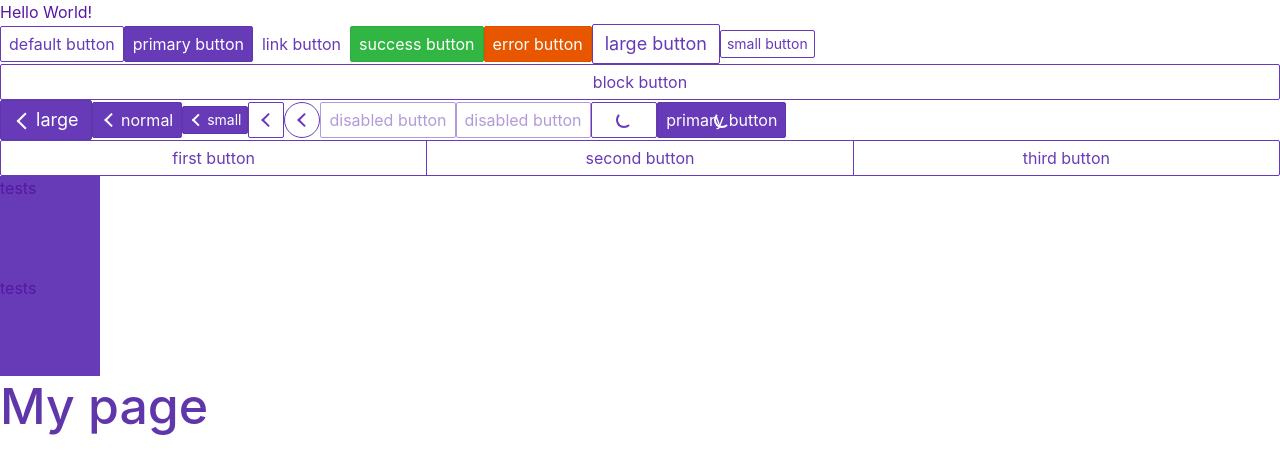
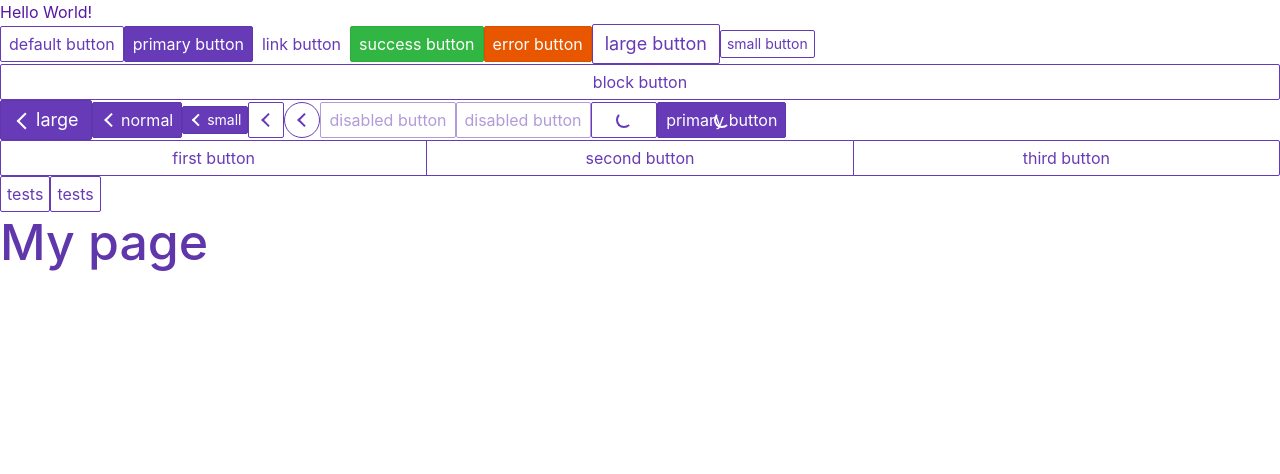
Before and after one commit to selahattintoprak/nextjs-styled-spectre-components, a Next.js app: page / in a window 1280 px wide. Shown: the top 474 px of the page. Built offline with nearby package versions, Linux system fonts and the light colour scheme.

Commit message:
added added button mixins

```diff
--- a/styled-spectre/Button.js
+++ b/styled-spectre/Button.js
@@ -1,7 +1,161 @@
 import styled from "styled-components";
+import theme2 from "./theme";
 
-export default styled.div`
-  width: 100px;
-  height: 100px;
-  background-color: ${props => props.theme.colors.primary};
+const Button = styled.button`
+  appearance: none;
+  background: ${({ theme }) => theme.colors.light};
+  border: ${({ theme }) => theme.sizes.borderWidth} solid ${({ theme }) => theme.colors.primary};
+  border-radius: ${({ theme }) => theme.sizes.borderRadius};
+  color: ${({ theme }) => theme.colors.primary};
+  cursor: pointer;
+  display: inline-block;
+  font-size: ${({ theme }) => theme.sizes.fonts.font};
+  height: ${({ theme }) => theme.sizes.controlSize};
+  line-height: ${({ theme }) => theme.sizes.fonts.lineHeight};
+  outline: none;
+  padding: $control-padding-y $control-padding-x;
+  text-align: center;
+  text-decoration: none;
+  transition: background 0.2s, border 0.2s, box-shadow 0.2s, color 0.2s;
+  user-select: none;
+  vertical-align: middle;
+  white-space: nowrap;
+  &:focus {
+    @include control-shadow();
+  }
+  &:focus,
+  &:hover {
+    background: $secondary-color;
+    border-color: $primary-color-dark;
+    text-decoration: none;
+  }
+  &:active,
+  &.active {
+    background: $primary-color-dark;
+    border-color: darken($primary-color-dark, 5%);
+    color: $light-color;
+    text-decoration: none;
+    &.loading {
+      &::after {
+        border-bottom-color: $light-color;
+        border-left-color: $light-color;
+      }
+    }
+  }
+  &[disabled],
+  &:disabled,
+  &.disabled {
+    cursor: default;
+    opacity: 0.5;
+    pointer-events: none;
+  }
+
+  // Button Primary
+  &.btn-primary {
+    background: $primary-color;
+    border-color: $primary-color-dark;
+    color: $light-color;
+    &:focus,
+    &:hover {
+      background: darken($primary-color-dark, 2%);
+      border-color: darken($primary-color-dark, 5%);
+      color: $light-color;
+    }
+    &:active,
+    &.active {
+      background: darken($primary-color-dark, 4%);
+      border-color: darken($primary-color-dark, 7%);
+      color: $light-color;
+    }
+    &.loading {
+      &::after {
+        border-bottom-color: $light-color;
+        border-left-color: $light-color;
+      }
+    }
+  }
+
+  // Button Colors
+  &.btn-success {
+    @include button-variant($success-color);
+  }
+
+  &.btn-error {
+    @include button-variant($error-color);
+  }
+
+  // Button Link
+  &.btn-link {
+    background: transparent;
+    border-color: transparent;
+    color: $link-color;
+    &:focus,
+    &:hover,
+    &:active,
+    &.active {
+      color: $link-color-dark;
+    }
+  }
+
+  // Button Sizes
+  &.btn-sm {
+    font-size: $font-size-sm;
+    height: $control-size-sm;
+    padding: $control-padding-y-sm $control-padding-x-sm;
+  }
+
+  &.btn-lg {
+    font-size: $font-size-lg;
+    height: $control-size-lg;
+    padding: $control-padding-y-lg $control-padding-x-lg;
+  }
+
+  // Button Block
+  &.btn-block {
+    display: block;
+    width: 100%;
+  }
+
+  // Button Action
+  &.btn-action {
+    width: $control-size;
+    padding-left: 0;
+    padding-right: 0;
+
+    &.btn-sm {
+      width: $control-size-sm;
+    }
+
+    &.btn-lg {
+      width: $control-size-lg;
+    }
+  }
+
+  // Button Clear
+  &.btn-clear {
+    background: transparent;
+    border: 0;
+    color: currentColor;
+    height: $unit-5;
+    line-height: $unit-4;
+    margin-left: $unit-1;
+    margin-right: -2px;
+    opacity: 1;
+    padding: $unit-h;
+    text-decoration: none;
+    width: $unit-5;
+
+    &:focus,
+    &:hover {
+      background: rgba($bg-color, 0.5);
+      opacity: 0.95;
+    }
+
+    &::before {
+      content: "\2715";
+    }
+  }
 `;
+console.log(Button);
+
+export default Button;
--- a/styled-spectre/theme.js
+++ b/styled-spectre/theme.js
@@ -138,13 +138,13 @@ const sizes = {
   controlPaddingXSm: units[2] * 0.75,
   controlPaddingXLg: units[2] * 1.5,
   get controlPaddingY() {
-    return (this.controlSize - this.lineHeight) / 2 - this.borderWidth;
+    return (this.controlSize - fontSizes.lineHeight.slice(0, -3)) / 2 - this.borderWidth;
   },
   get controlPaddingYSm() {
-    return (this.controlSizeSm - this.lineHeight) / 2 - this.borderWidth;
+    return (this.controlSizeSm - fontSizes.lineHeight.slice(0, -3)) / 2 - this.borderWidth;
   },
   get controlPaddingYLg() {
-    return (this.controlSizelg - this.lineHeight) / 2 - this.borderWidth;
+    return (this.controlSizelg - fontSizes.lineHeight.slice(0, -3)) / 2 - this.borderWidth;
   }
 };
 const sizesRem = {};
```
Also changed, not shown: styled-spectre/mixins/button.js (added, +57 -0 lines), styled-spectre/mixins/shadow.js (added, +12 -0 lines).
